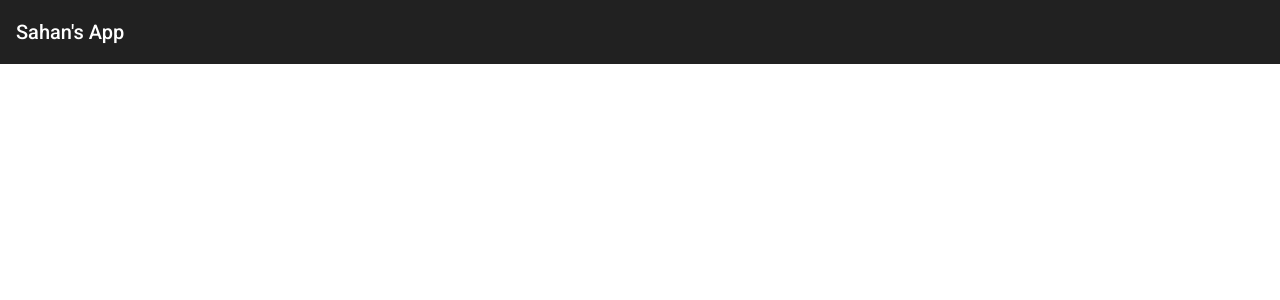
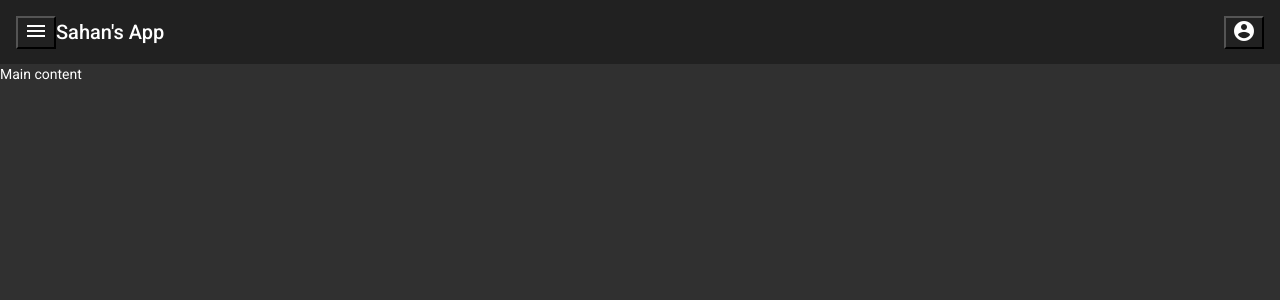
Before and after one commit to kalanasuraweera/SahanProject, an Angular app: page / in a window 1280 px wide. Shown: the top 300 px of the page. Built offline with nearby package versions, Linux system fonts and the light colour scheme.

Commit message:
Added header and side navigations

```diff
--- a/src/app/main-app/main-app.module.ts
+++ b/src/app/main-app/main-app.module.ts
@@ -2,6 +2,9 @@ import { NgModule } from '@angular/core';
 import { CommonModule } from '@angular/common';
 import {MatToolbarModule} from '@angular/material/toolbar';
 import { MainAppComponent } from './main-app/main-app.component';
+import {MatIconModule} from '@angular/material/icon';
+import {MatSidenavModule} from '@angular/material/sidenav';
+import {MatExpansionModule} from '@angular/material/expansion';
 
 
 
@@ -11,6 +14,9 @@ import { MainAppComponent } from './main-app/main-app.component';
   ],
   imports: [
     CommonModule,
+    MatIconModule,
+    MatSidenavModule,
+    MatExpansionModule,
     MatToolbarModule
   ]
 })
--- a/src/app/main-app/main-app/main-app.component.css
+++ b/src/app/main-app/main-app/main-app.component.css
@@ -0,0 +1,17 @@
+.spacer {
+  flex: 1 1 auto;
+}
+
+.side-nav {
+  position: absolute;
+  top: 0;
+  bottom: 0;
+  left: 0;
+  right: 0;
+  background: #eee;
+  max-width: 20%;
+}
+
+.side-nav-container {
+  height: 100%;
+}
--- a/src/app/main-app/main-app/main-app.component.html
+++ b/src/app/main-app/main-app/main-app.component.html
@@ -1 +1,37 @@
-<mat-toolbar>Sahan's App</mat-toolbar>
+<!--header-->
+<mat-toolbar class="mat-toolbar">
+  <button class="mat-icon-button" (click)="toggle()">
+    <mat-icon>menu</mat-icon>
+  </button>
+  Sahan's App
+  <span class="spacer"></span>
+  <button class="mat-icon-button" >
+    <mat-icon>account_circle</mat-icon>
+  </button>
+</mat-toolbar>
+<!--main content container-->
+<mat-sidenav-container class="side-nav-container">
+<!--  menu items-->
+  <mat-sidenav [position]="'start'" [mode]="'push'"  class="side-nav" [opened]="isOpen">
+    <mat-accordion>
+      <mat-expansion-panel class="mat-expansion-panel">
+        <!-- #enddocregion hide-toggle -->
+        <mat-expansion-panel-header class="mat-expansion-panel-header">
+          <mat-panel-title class="mat-expansion-panel-header-title">
+            Analyse
+          </mat-panel-title>
+        </mat-expansion-panel-header>
+      </mat-expansion-panel>
+      <mat-expansion-panel class="mat-expansion-panel">
+        <!-- #enddocregion hide-toggle -->
+        <mat-expansion-panel-header class="mat-expansion-panel-header">
+          <mat-panel-title class="mat-expansion-panel-header-title">
+            Setup
+          </mat-panel-title>
+        </mat-expansion-panel-header>
+      </mat-expansion-panel>
+    </mat-accordion>
+  </mat-sidenav>
+<!--  main content-->
+  <mat-sidenav-content>Main content</mat-sidenav-content>
+</mat-sidenav-container>
--- a/src/app/main-app/main-app/main-app.component.ts
+++ b/src/app/main-app/main-app/main-app.component.ts
@@ -6,10 +6,14 @@ import { Component, OnInit } from '@angular/core';
   styleUrls: ['./main-app.component.css']
 })
 export class MainAppComponent implements OnInit {
+  isOpen: boolean = false;
 
   constructor() { }
 
   ngOnInit(): void {
   }
 
+  toggle() {
+    this.isOpen = !this.isOpen;
+  }
 }
--- a/src/index.html
+++ b/src/index.html
@@ -10,7 +10,7 @@
   <link href="https://fonts.googleapis.com/css2?family=Roboto:wght@300;400;500&display=swap" rel="stylesheet">
   <link href="https://fonts.googleapis.com/icon?family=Material+Icons" rel="stylesheet">
 </head>
-<body class="mat-typography">
+<body class="mat-typography mat-app-background">
   <app-root></app-root>
 </body>
 </html>
```
